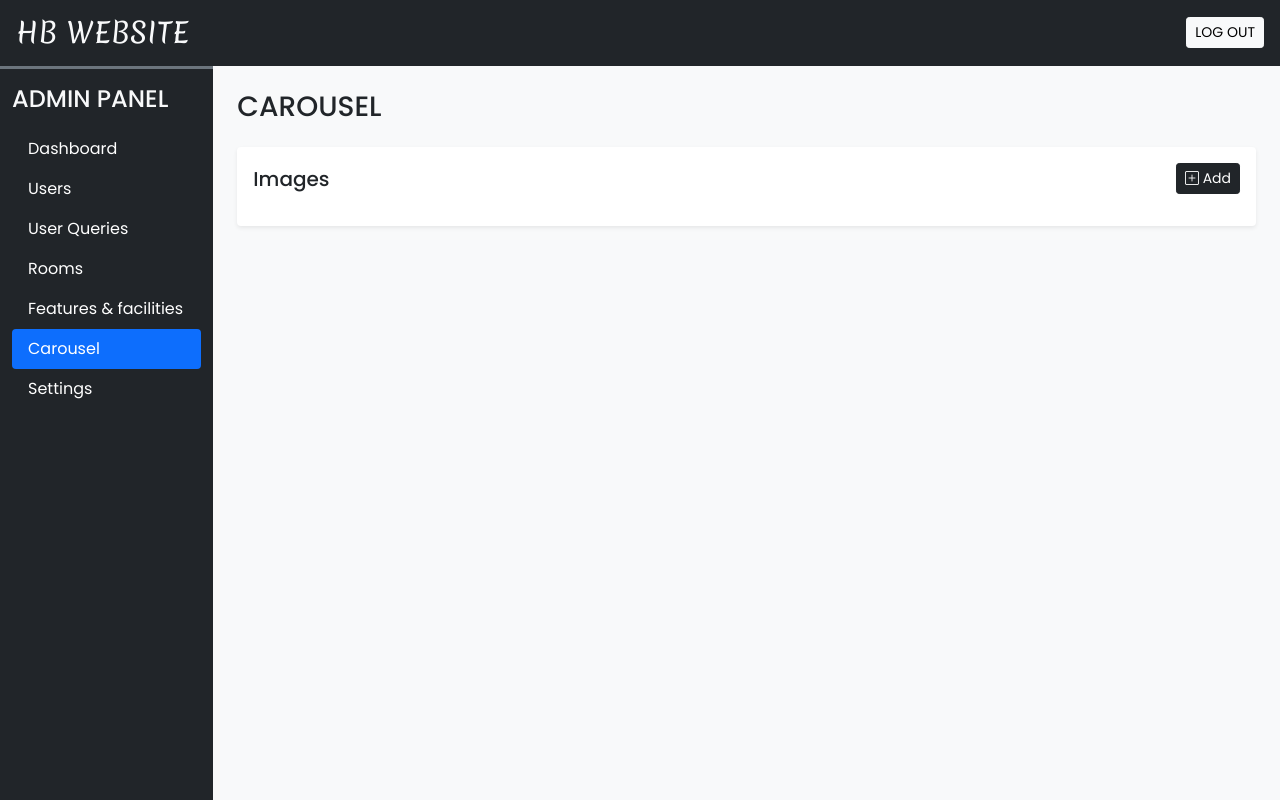
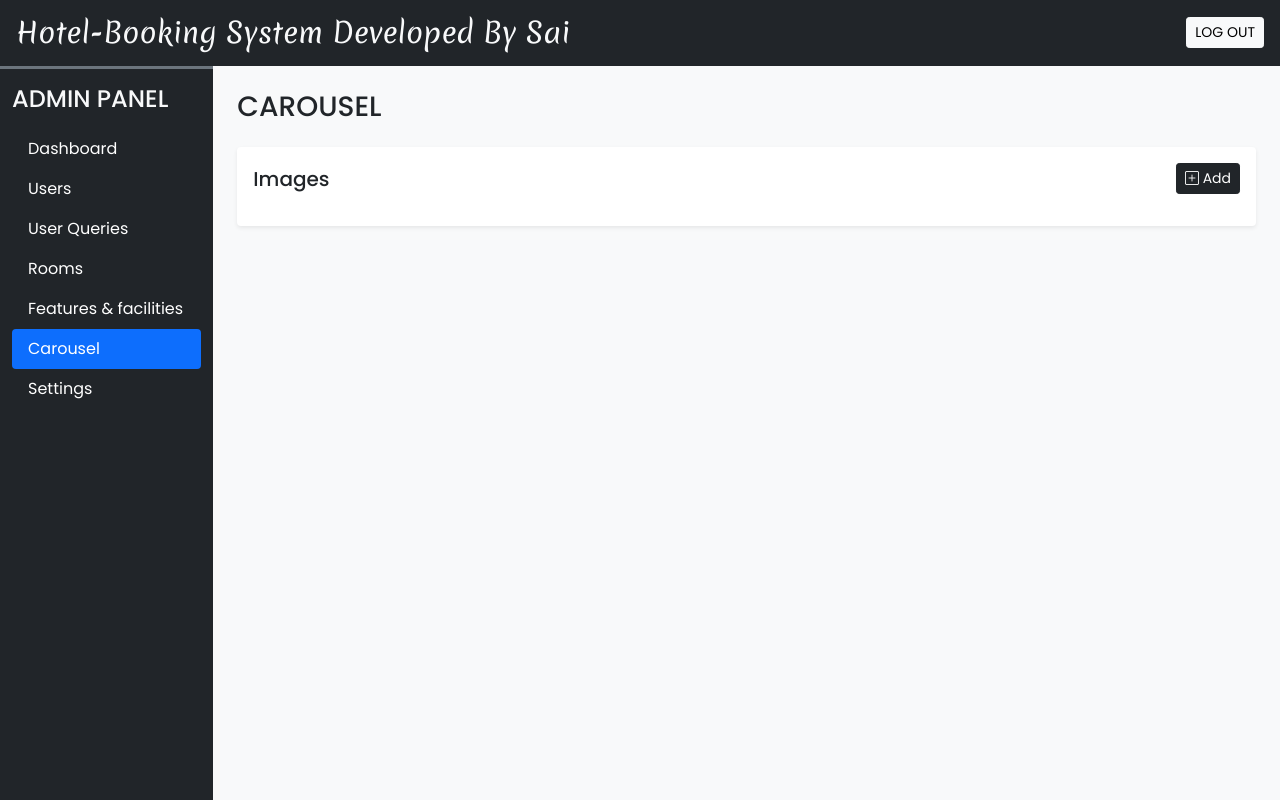
Before and after one commit to SainathGaikwad/HotelBooking_sai, a PHP site: page /hbwebsite/admin/carousel.php in a window 1280 px wide. Run offline with PHP 8.4, Linux system fonts and the light colour scheme; the visitor is signed in with stand-in values (Sample User, id 1); data that the repository does not hold is empty; some libraries are stand-ins or nearby versions.

Commit message:
new commit

```diff
--- a/admin/include/header.php
+++ b/admin/include/header.php
@@ -1,5 +1,5 @@
 <div class="container-fluid bg-dark text-light p-3 d-flex align-items-center justify-content-between sticky-top">
-    <h3 class="mb-0 h-font">HB WEBSITE</h3>
+    <h3 class="mb-0 h-font">Hotel-Booking System Developed By Sai</h3>
     <a href="logout.php" class="btn btn-light btn-sm">LOG OUT</a>
 </div>
 
```
Also changed, not shown: images/about/IMG_44248.jpg (added), images/users/IMG_41843.jpeg (added), 2 other files.
